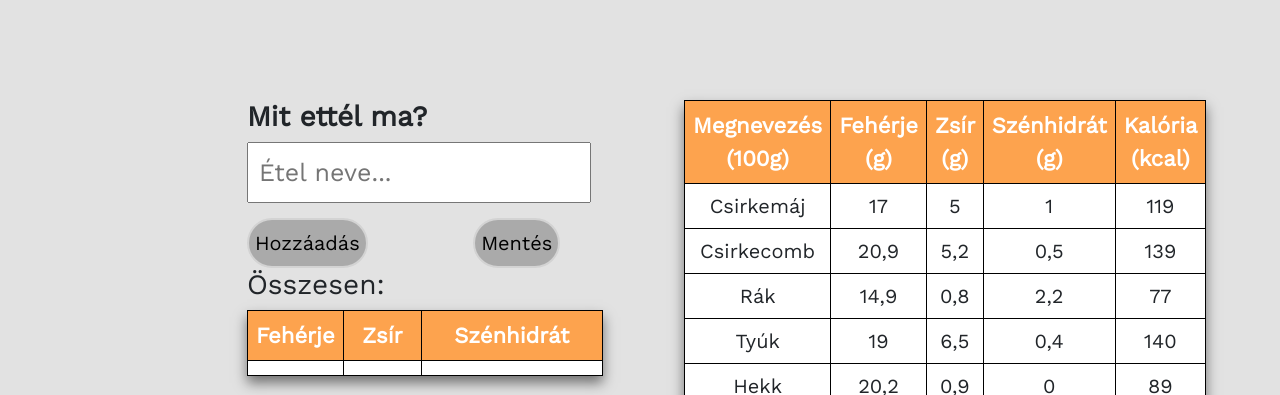
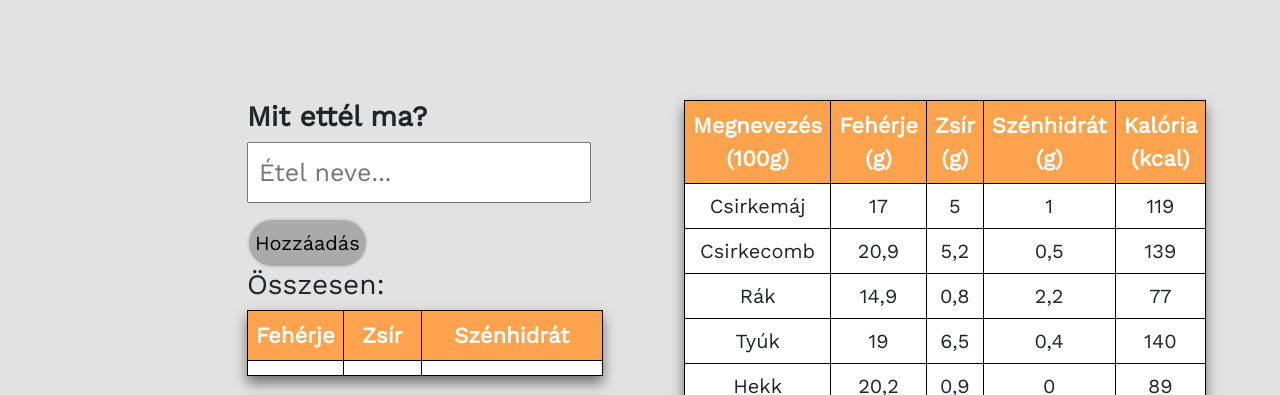
Before and after one commit to LapMa/FitLife, a plain HTML site: page FitLife/calc.html in a window 1280 px wide. Shown: the part 82-477 px from the top of the page. Drawn offline with nearby package versions, Linux system fonts and the light colour scheme.

Commit message:
Update calc.html

```diff
--- a/FitLife/calc.html
+++ b/FitLife/calc.html
@@ -100,11 +100,6 @@
                     onclick="Kaloriaszamlalas()"
                     value="Hozzáadás"
                     class="plusbutton"
-                  />
-                  <input
-                    type="button"
-                    value="Mentés"
-                    class="plusbutton right_button"
                   />
                 </div>
               </div>
```
